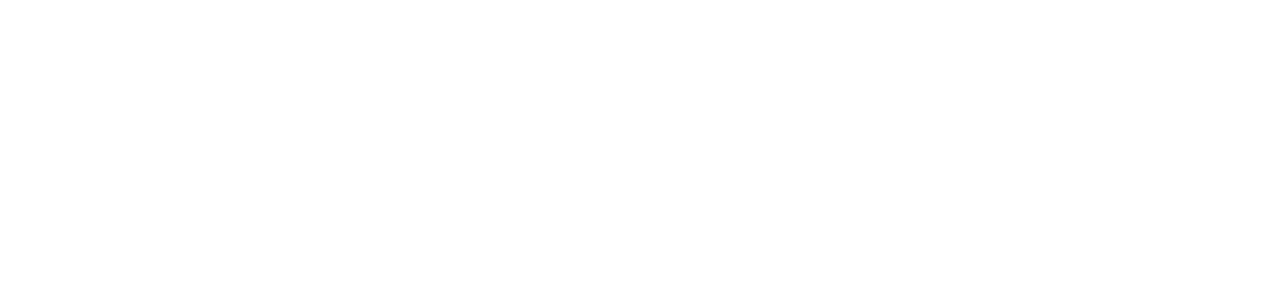
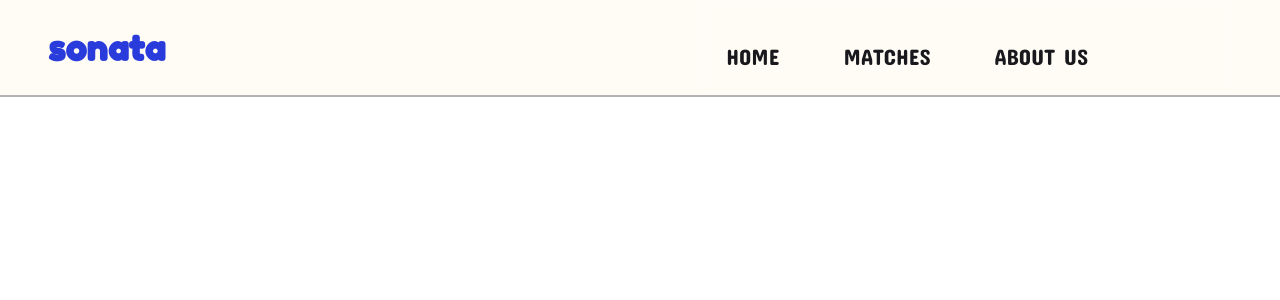
Before and after one commit to mailynmailyn/sonata, a React (Create React App) app: page /selectgenres in a window 1280 px wide. Before the commit this address had no page. Shown: the top 300 px of the page. Built offline with nearby package versions, Linux system fonts and the light colour scheme.

Commit message:
genre selection creating files

```diff
--- a/src/App.js
+++ b/src/App.js
@@ -6,6 +6,7 @@
 import AboutPage from './AboutPage.js';
 import LoginPage from './LoginPage.js';
 import EditProfile from "./EditProfile.js";
+import GenreSelection from "./GenreSelection.js";
 
 import {
   BrowserRouter as Router,
@@ -22,6 +23,7 @@
         <Route path='/about' element={<AboutPage />} />
         <Route path='/login' element={<LoginPage />} />
         <Route path='/editprofile' element={<EditProfile />} />
+        <Route path='/selectgenres' element={<GenreSelection />} />
       </Routes>
     </Router>
 
--- /dev/null
+++ b/src/GenreSelection.js
@@ -0,0 +1,14 @@
+import classes from './styles/GenreSelection.module.scss'
+import { Button } from '@mui/material'; //this is to import the button from material ui
+import Navbar from './assets/Navbar.js';
+import logo from './assets/logo_cropped.svg';
+
+function GenreSelection(){
+    return(
+        <div className = "GenreSelection">
+            <Navbar></Navbar>
+        </div>
+    )
+}
+
+export default GenreSelection;
```
Also changed, not shown: src/styles/GenreSelection.module.scss (added).
